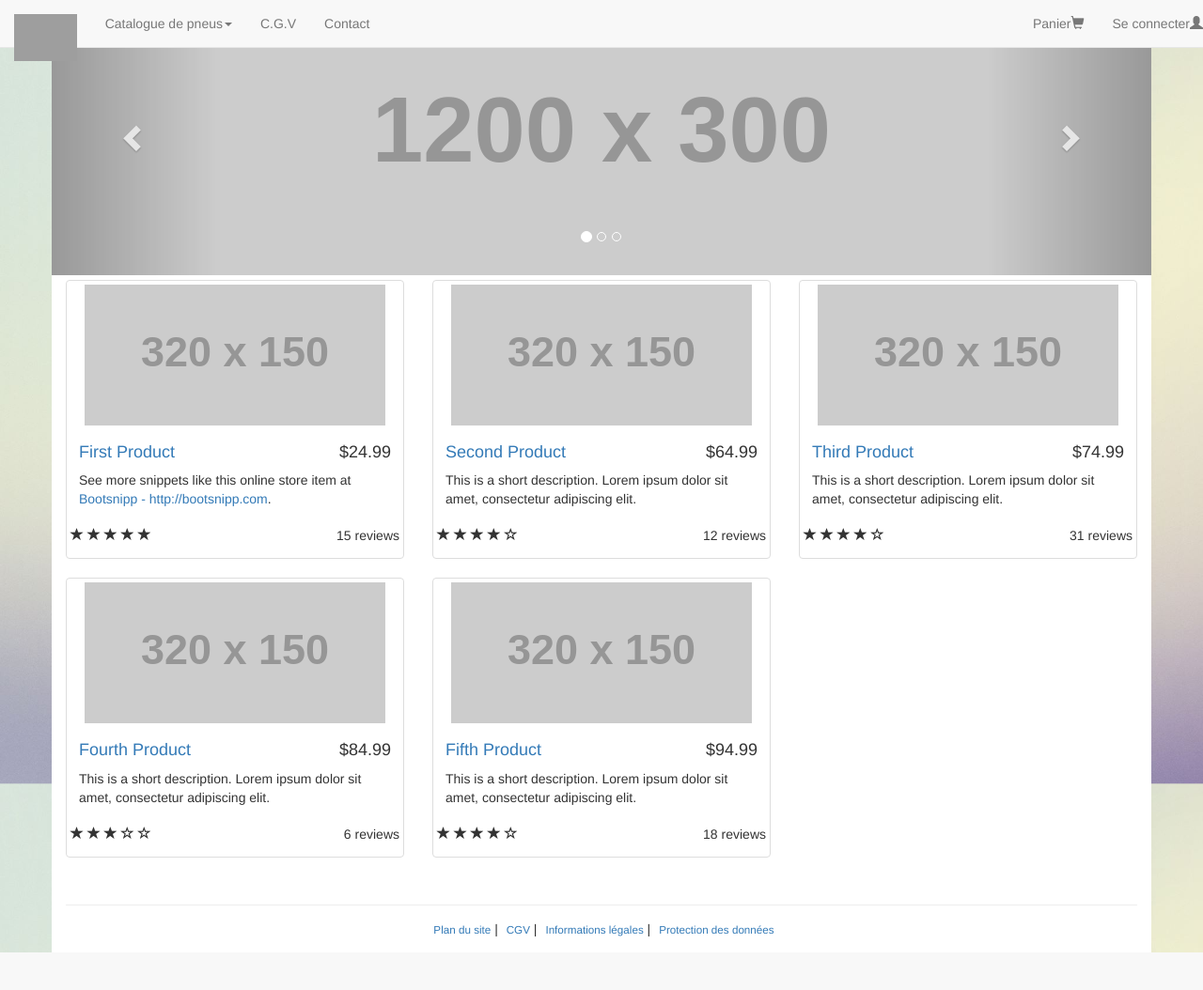
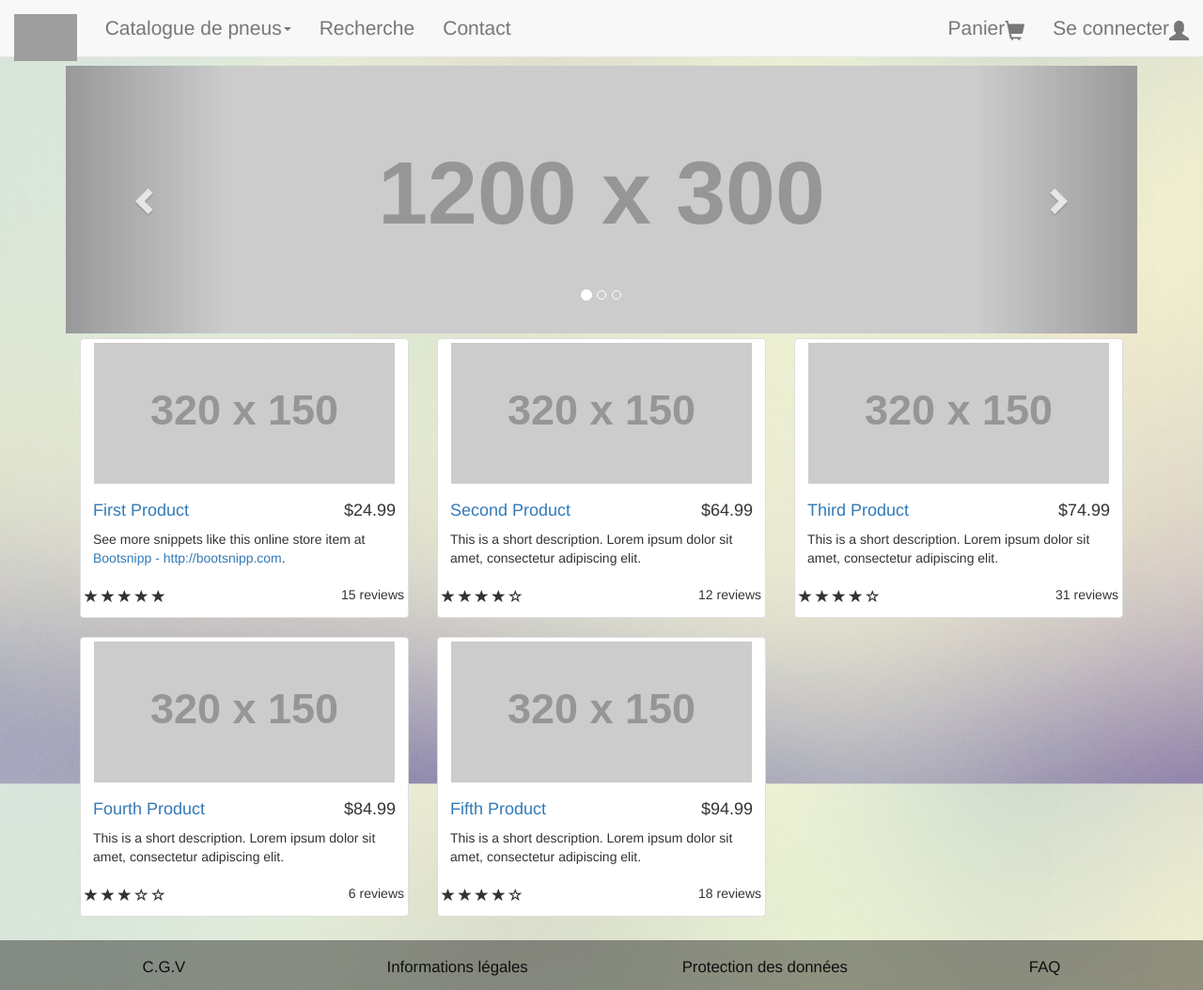
Before and after one commit to ZamenWolk/BHC_PINF_2015, a PHP site: the page made by www/accueil.php in a window 1280 px wide. Shown: the whole page at 94% size. Before the commit the page ends 1014 px from the top, so only its background shows below. Run offline with PHP 8.4, Linux system fonts and the light colour scheme; some libraries are stand-ins or nearby versions; grey boxes are pictures that could not be loaded.

Commit message:
Header and main page nonsense
W/e

```diff
--- a/assets/css/checkbox.css
+++ /dev/null
@@ -1,90 +0,0 @@
-@import url('https://maxcdn.bootstrapcdn.com/font-awesome/4.5.0/css/font-awesome.min.css');
-
-[type="checkbox"]:not(:checked),
-[type="checkbox"]:checked {
-    position: absolute;
-    left: -9999px;
-}
-
-[type="checkbox"]:not(:checked) + label,
-[type="checkbox"]:checked + label {
-    position: relative;
-    padding-left: 95px;
-    cursor: pointer;
-}
-
-[type="checkbox"]:not(:checked) + label:before,
-[type="checkbox"]:checked + label:before,
-[type="checkbox"]:not(:checked) + label:after,
-[type="checkbox"]:checked + label:after {
-    content: '';
-    position: absolute;
-}
-
-[type="checkbox"]:not(:checked) + label:before,
-[type="checkbox"]:checked + label:before {
-    left: 0;
-    top: 0;
-    width: 80px;
-    height: 30px;
-    background: #DDDDDD;
-    border-radius: 6px;
-    transition: background-color .2s;
-}
-
-[type="checkbox"]:not(:checked) + label:after,
-[type="checkbox"]:checked + label:after {
-    width: 30px;
-    height: 30px;
-    transition: all .2s;
-    border-radius: 6px 0 0 6px;
-    background: #7F8C9A;
-    top: 0;
-    left: 0;
-}
-
-/* on checked */
-[type="checkbox"]:checked + label:before {
-    background: #34495E;
-}
-
-[type="checkbox"]:checked + label:after {
-    background: #39D2B4;
-    top: 0;
-    left: 51px;
-    border-radius: 0 6px 6px 0;
-}
-
-[type="checkbox"]:checked + label .ui,
-[type="checkbox"]:not(:checked) + label .ui:before,
-[type="checkbox"]:checked + label .ui:after {
-    position: absolute;
-    left: 6px;
-    width: 65px;
-    border-radius: 15px;
-    font-size: 14px;
-    font-weight: bold;
-    line-height: 22px;
-    transition: all .2s;
-}
-
-[type="checkbox"]:not(:checked) + label .ui:before {
-    font-family: 'FontAwesome';
-    content: "\f00d";
-    left: 46px;
-    margin-top: 3px;
-}
-
-[type="checkbox"]:checked + label .ui:after {
-    font-family: 'FontAwesome';
-    content: "\f00c";
-    color: #39D2B4;
-    margin-top: 3px;
-    left: 12px;
-}
-
-[type="checkbox"]:focus + label:before {
-    border: 0;
-    outline: 0;
-    box-sizing: border-box;
-}
--- a/assets/css/style.css
+++ b/assets/css/style.css
@@ -1,24 +1,15 @@
+body {
+    background: url(../img/04.jpg) no-repeat center center fixed;
+    -webkit-background-size: cover;
+    -moz-background-size: cover;
+    -o-background-size: cover;
+    background-size: cover;
+
+    padding-top: 70px;
+}
+
 .row {
     padding-bottom: 5px;
-}
-
-.footer {
-    font-size: smaller;
-    display: inline;
-    margin-left: 5px;
-}
-
-#Cfooter {
-    text-align: center;
-    margin-bottom: 10px;
-}
-
-.container {
-    background-color: white;
-}
-
-hr {
-    margin-bottom: 10px;
 }
 
 #logo {
@@ -53,14 +44,6 @@ hr {
 
 }
 
-body {
-    background: url(../img/04.jpg) no-repeat center center fixed;
-    -webkit-background-size: cover;
-    -moz-background-size: cover;
-    -o-background-size: cover;
-    background-size: cover;
-}
-
 .panel {
     border: outset 2px;
 }
@@ -76,9 +59,56 @@ body {
 
 .popover {
     max-width: 400px;
+    position: fixed;
 }
 
 input.form-control {
     margin-top: 2px;
     margin-bottom: 2px;
 }
+
+.navbar-collapse {
+    text-align: center;
+    line-height: 28px;
+    margin-top: 5px;
+}
+
+.glyphicon {
+    vertical-align: middle;
+}
+
+.navbar-brand {
+    margin-bottom: 10px;
+}
+
+#navHeader {
+    font-size: 150%;
+    margin-bottom: 0;
+}
+
+#navFooter {
+    background-color: rgba(0,0,0,0.4);
+    border-radius:0;
+    margin-bottom:0;
+    border:0;
+}
+
+.nav-pills > li > a {
+    font-size: 120%;
+    color: #0f0f0f;
+}
+
+.nav>li>a:hover,
+.nav>li>a:focus {
+    text-decoration: none;
+    background-color: transparent;
+    color: #2aabd2;
+}
+
+#searchLink {
+    cursor: pointer;
+}
+
+#searchWell {
+    padding: 0;
+}
--- a/assets/js/script.js
+++ b/assets/js/script.js
@@ -2,6 +2,9 @@
  * Created by Arnaud on 04/03/2016.
  */
 $(document).ready(function() {
+
+    $(".searchWell").hide();
+
     $("[data-toggle=popover]").popover({
         html: true,
         content: function() {
@@ -9,4 +12,11 @@ $(document).ready(function() {
         }
     });
 
+    $("#searchLink").click(function() {
+        if ($(".searchWell").css('display') == 'none') {
+            $(".searchWell").show();
+        }
+        else $(".searchWell").hide();
+    });
+
 });
--- a/www/accueil.php
+++ b/www/accueil.php
@@ -2,7 +2,7 @@
 include_once("header.php");
 ?>
 
-<div class="row">
+
 <div class="row carousel-holder">
     <div class="col-md-12">
         <div id="carousel-example-generic" class="carousel slide" data-ride="carousel">
@@ -162,7 +162,6 @@ include_once("header.php");
         </div>
     </div>
 </div>
-</div>
 
 <?php
 include_once("footer.php");
--- a/www/footer.php
+++ b/www/footer.php
@@ -1,23 +1,15 @@
-    <div class="row">
-        <div class="col-md-12">
-            <hr>
+</div>
+<nav class="navbar navbar-default" id="navFooter">
+    <div class="container-fluid">
+        <div class="collapse navbar-collapse">
+                <ul class="nav nav-pills nav-justified">
+                    <li><a href="#">C.G.V</a></li>
+                    <li><a href="#">Informations légales</a></li>
+                    <li><a href="#">Protection des données</a></li>
+                    <li><a href="#">FAQ</a></li>
+                </ul>
         </div>
     </div>
-    <div class="row">
-        <div class="col-md-12" id="Cfooter">
-
-            <a class="footer" href="footer.php">Plan du site</a>
-            |
-            <a class="footer" href="cgv.php">CGV</a>
-
-            |
-            <a class="footer" href="footer.php">Informations légales</a>
-
-            |
-            <a class="footer" href="footer.php">Protection des données</a>
-
-        </div>
-    </div>
-</div>
+</nav>
 </body>
 </html>
--- a/www/header.php
+++ b/www/header.php
@@ -16,7 +16,6 @@ if(0)//TODO: implémentation de la connection au site Si mauvaise connection etc
     <script src="../assets/bootstrap/bootstrap.min.js"></script>
     <link rel="stylesheet" href="../assets/css/style.css"/>
     <script src="../assets/js/script.js"></script>
-    <link href="../assets/css/checkbox.css" rel="stylesheet">
     <style>
 
         .btn-connect {
@@ -56,57 +55,119 @@ if(0)//TODO: implémentation de la connection au site Si mauvaise connection etc
 </head>
 
 <body>
-<div class="container">
-        <nav class="navbar navbar-default navbar-fixed-top">
-                <div class="navabr-header">
-                    <a href="?url=accueil" class="navbar-brand"><img id="logo" src="../assets/img/logo.svg"/></a>
-                </div>
+
+<nav class="navbar navbar-default navbar-fixed-top" id="navHeader">
+    <div class="container-fluid">
+        <div class="navbar-header">
+            <button type="button" class="navbar-toggle" data-toggle="collapse" data-target="#myNavbar">
+                <span class="icon-bar"></span>
+                <span class="icon-bar"></span>
+                <span class="icon-bar"></span>
+            </button>
+            <a href="?url=accueil" class="navbar-brand"><img id="logo" src="../assets/img/logo.svg"/></a>
+        </div>
+        <div class="collapse navbar-collapse" id="headNavbar">
             <ul class="nav navbar-nav">
                 <li class="dropdown">
                     <a href="#" class="dropdown-toggle" data-toggle="dropdown">Catalogue de pneus<span
                             class="caret"></span></a>
-                    <ul class="dropdown-menu" role="menu">
+                    <ul class="dropdown-menu" role="menu" style="width:120%;">
                         <li><a href="#">Catégorie 1</a></li>
                         <li><a href="#">Catégorie 2</a></li>
                         <li><a href="#">Catégorie 3</a></li>
                     </ul>
                 </li>
-                <li><a href="#">C.G.V</a></li>
+                <li>
+                    <a id="searchLink">Recherche</a>
+                </li>
                 <li><a href="#">Contact</a></li>
             </ul>
             <ul class="nav navbar-nav navbar-right">
                 <li class="dropdown">
                     <a href="">Panier<span class="glyphicon glyphicon-shopping-cart"
-                                           aria-hidden="true"></span></button></a>
-                    <ul class="dropdown-menu" role="menu" style="width:200%;">
+                                           aria-hidden="true"></span></a>
+                    <ul class="dropdown-menu" role="menu" style="width:400%;">
                         <li><a href="#">Article 1</a></li>
                         <li><a href="#">Article 2</a></li>
                         <li><a href="#">Article 3</a></li>
                         <li role="separator" class="divider"></li>
                         <li class="dropdown-header">Prix total : 999 €</li>
+                        <li class="dropdown-header"><a role="button" href="" class="btn btn-warning">Passer
+                                commande</a>
+                        </li>
                     </ul>
                 </li>
-
-
                 <li><?php
                     /* Verifie si la personne est connécter et change le bouton en fonction */
                     if (isset($_SESSION['connecter'])) echo '<a>Mon compte';
                     else echo '<a data-placement="bottom" data-toggle="popover" data-title="Login" data-container="body" type="button" data-html="true" href="#" data-trigger="focus" id="login">Se connecter';
                     echo '<span class="glyphicon glyphicon-user " aria-hidden="true"></span></a>' ?>
-
                 </li>
                 <li id="popover-content" class="hide">
                     <form class="form-inline" role="form">
-
                         <div class="form-group">
                             <input type="email" class="form-control" name="mail" placeholder="Adresse Mail">
                         </div>
-
                         <div class="form-group">
-                            <input type="password" class="form-control" name="password" placeholder="Mot de passe">
+                            <input type="password" class="form-control" name="password"
+                                   placeholder="Mot de passe">
                         </div>
-                        <button type="submit" class="btn btn-connect">Se connecter</button>
+                        <button type="submit" class="btn btn-default">Se connecter</button>
                     </form>
                 </li>
             </ul>
-            </nav>
+        </div>
+    </div>
+</nav>
+
+<div class="well searchWell">
+    <form class="form-inline" role="form" style="margin-top: 60px;">
+
+        <label for="sel1">Catégorie :</label>
+
+        <select class="selectpicker" data-style="btn-primary" id="sel1">
+            <option>Mustard</option>
+            <option>Ketchup</option>
+            <option>Relish</option>
+        </select>
+
+
+
+        <label for="sel2">Marque:</label>
+
+        <select class="selectpicker" data-style="btn-primary" id="sel2">
+            <option>Mustard</option>
+            <option>Ketchup</option>
+            <option>Relish</option>
+        </select>
+
+        <label for="sel3">Largeur :</label>
+
+        <select class="selectpicker" data-style="btn-primary" id="sel3">
+            <option>Mustard</option>
+            <option>Ketchup</option>
+            <option>Relish</option>
+        </select>
+
+        <label for="sel4">Hauteur :</label>
+
+        <select class="selectpicker" data-style="btn-primary" id="sel4">
+            <option>Mustard</option>
+            <option>Ketchup</option>
+            <option>Relish</option>
+        </select>
+
+        <label for="sel5">Diamètre :</label>
+
+        <select class="selectpicker" data-style="btn-primary" id="sel5">
+            <option>Mustard</option>
+            <option>Ketchup</option>
+            <option>Relish</option>
+        </select>
+
+        <a role="button" href="" class="btn btn-warning pull-right">Rechercher</a>
+
+    </form>
+</div>
+
+<div class="container">
```
Lines whose indentation alone changed are shown as unchanged.
